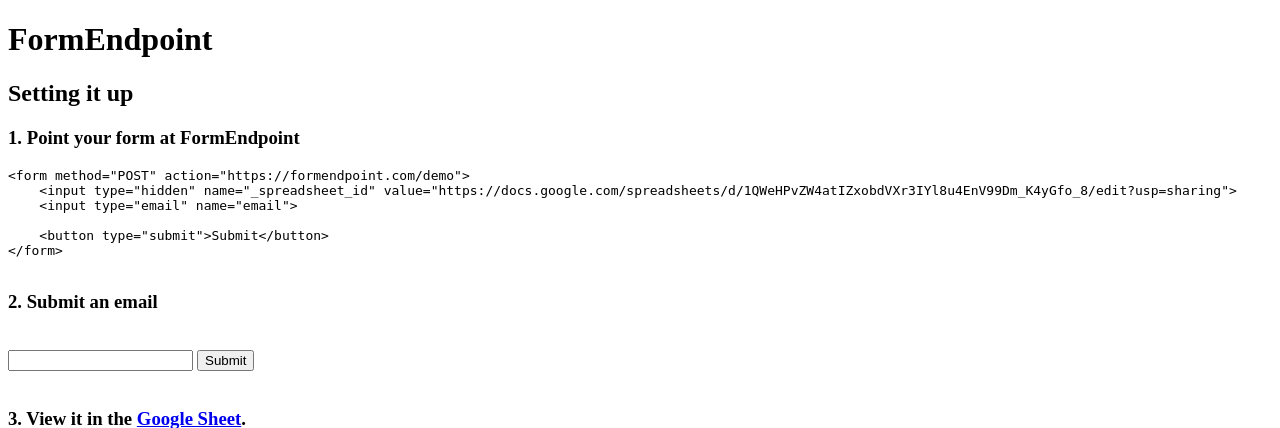
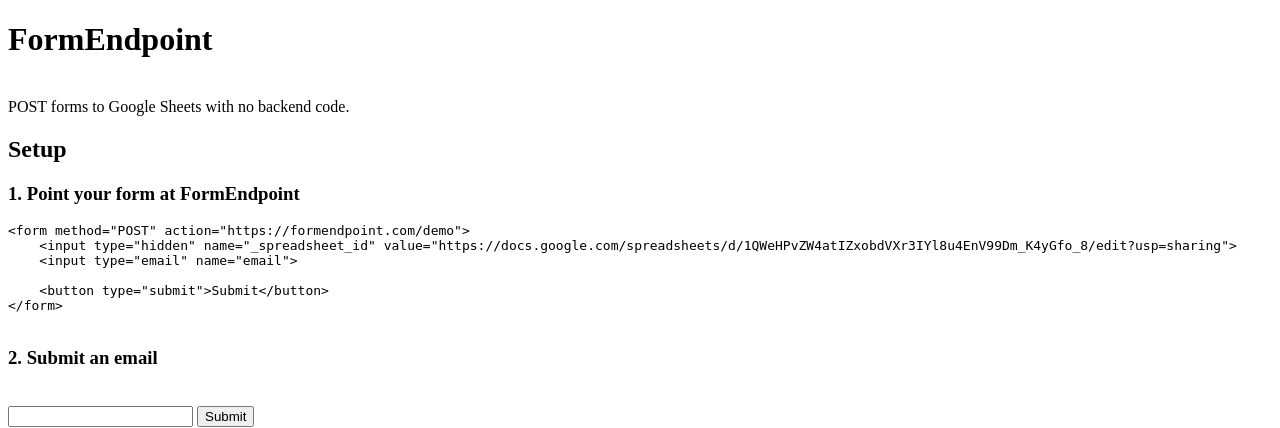
Before and after one commit to ehfeng/FormEndpoint, a Flask app: page / in a window 1280 px wide. Shown: the top 428 px of the page. Run offline with Flask 2, Linux system fonts and the light colour scheme.

Commit message:
fixing sample_env and index

```diff
--- a/templates/index.html
+++ b/templates/index.html
@@ -9,7 +9,9 @@
 	{% if current_user.is_authenticated %}
 		<a href="{{ url_for('profile', username=current_user.username) }}">{{ current_user.username }}</a>
 	{% else %}
-		<h2>Setting it up</h2>
+		<br>
+		<div>POST forms to Google Sheets with no backend code.</div>
+		<h2>Setup</h2>
 		<h3>1. Point your form at FormEndpoint</h3>
 		<pre>
 {{ demo_html }}
```
Also changed, not shown: 1 other file.
